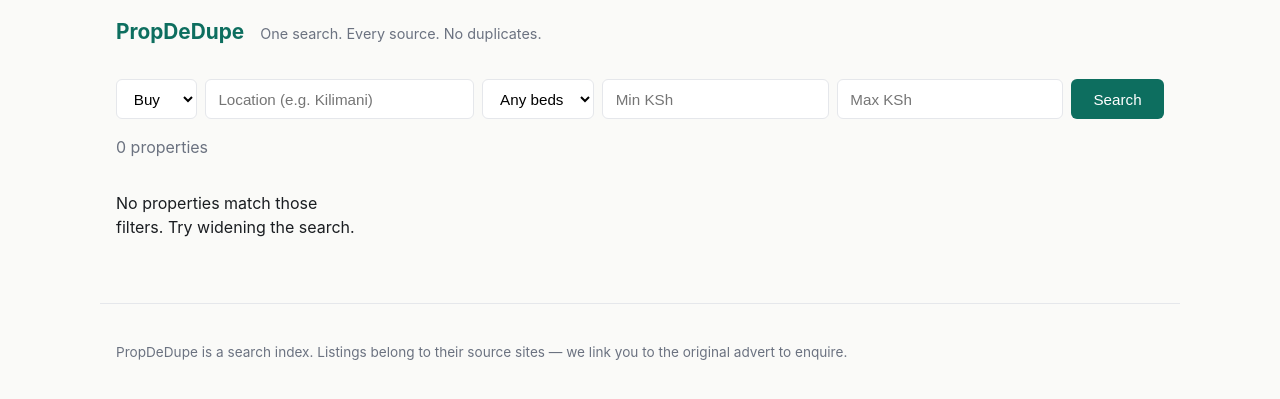
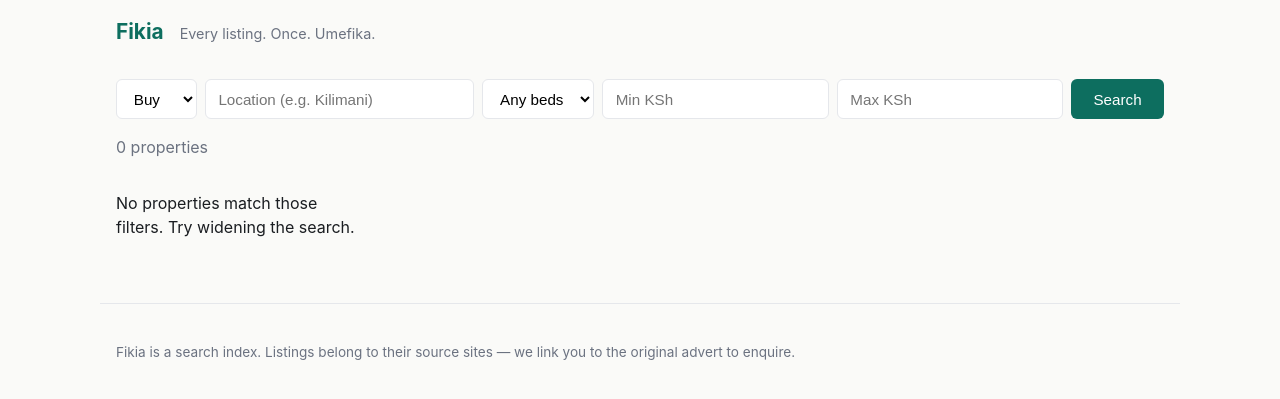
Before and after one commit to Akili-Labs254/propdedupe, a FastAPI app: page / in a window 1280 px wide. Shown: the top 399 px of the page. Run offline with FastAPI, Linux system fonts and the light colour scheme.

Commit message:
Rebrand consumer surface to Fikia

```diff
--- a/backend/web/templates/admin_review.html
+++ b/backend/web/templates/admin_review.html
@@ -1,6 +1,6 @@
 {% extends "base.html" %}
 
-{% block title %}Review queue ({{ total }}) | PropDeDupe admin{% endblock %}
+{% block title %}Review queue ({{ total }}) | Fikia admin{% endblock %}
 
 {% block head %}<meta name="robots" content="noindex">{% endblock %}
 
--- a/backend/web/templates/admin_stats.html
+++ b/backend/web/templates/admin_stats.html
@@ -1,6 +1,6 @@
 {% extends "base.html" %}
 
-{% block title %}Dedup stats | PropDeDupe admin{% endblock %}
+{% block title %}Dedup stats | Fikia admin{% endblock %}
 {% block head %}<meta name="robots" content="noindex">{% endblock %}
 
 {% block content %}
--- a/backend/web/templates/base.html
+++ b/backend/web/templates/base.html
@@ -3,15 +3,15 @@
 <head>
   <meta charset="utf-8">
   <meta name="viewport" content="width=device-width, initial-scale=1">
-  <title>{% block title %}PropDeDupe — Nairobi property search, deduplicated{% endblock %}</title>
+  <title>{% block title %}Fikia — Nairobi property search, deduplicated{% endblock %}</title>
   <meta name="description" content="{% block description %}Search every Nairobi property listing in one place — deduplicated across BuyRentKenya and Property24, with stale listings removed.{% endblock %}">
   {# Open Graph: what WhatsApp/Facebook show when a link is shared —
      core GTM infrastructure, since distribution is group shares. #}
-  <meta property="og:site_name" content="PropDeDupe">
+  <meta property="og:site_name" content="Fikia">
   <meta property="og:type" content="website">
   {% block og %}
-  <meta property="og:title" content="PropDeDupe — every Nairobi listing, once">
-  <meta property="og:description" content="One search across the property sites. Duplicates merged, expired adverts removed.">
+  <meta property="og:title" content="Fikia — every Nairobi listing, once">
+  <meta property="og:description" content="One search across the property sites. Duplicates merged, expired adverts removed. Umefika.">
   {% endblock %}
   <link rel="icon" href="/static/favicon.svg" type="image/svg+xml">
   {% block head %}{% endblock %}
@@ -19,8 +19,8 @@
 </head>
 <body>
   <header class="site-header">
-    <a class="logo" href="/">PropDeDupe</a>
-    <span class="tagline">One search. Every source. No duplicates.</span>
+    <a class="logo" href="/">Fikia</a>
+    <span class="tagline">Every listing. Once. Umefika.</span>
   </header>
 
   <main>
@@ -28,7 +28,7 @@
   </main>
 
   <footer class="site-footer">
-    <p>PropDeDupe is a search index. Listings belong to their source
+    <p>Fikia is a search index. Listings belong to their source
     sites — we link you to the original advert to enquire.</p>
   </footer>
 </body>
--- a/backend/web/templates/error.html
+++ b/backend/web/templates/error.html
@@ -1,6 +1,6 @@
 {% extends "base.html" %}
 
-{% block title %}{{ status_code }} — PropDeDupe{% endblock %}
+{% block title %}{{ status_code }} — Fikia{% endblock %}
 
 {% block content %}
 <section class="hero">
--- a/backend/web/templates/home.html
+++ b/backend/web/templates/home.html
@@ -4,7 +4,7 @@
 {% block content %}
 {% if trust %}
 <section class="hero">
-  <h1>Every Nairobi property listing. Once.</h1>
+  <h1>Every Nairobi property listing. Once. Umefika.</h1>
   <p>We index {{ "{:,}".format(trust.listings) }} live adverts across the
   major listing sites, merge the {{ "{:,}".format(trust.merged) }}
   duplicates, and drop adverts that have quietly expired — leaving
--- a/backend/web/templates/property.html
+++ b/backend/web/templates/property.html
@@ -1,11 +1,11 @@
 {% extends "base.html" %}
 
-{% block title %}{{ p.title }} — {{ p.location }} | PropDeDupe{% endblock %}
+{% block title %}{{ p.title }} — {{ p.location }} | Fikia{% endblock %}
 {% block description %}{{ p.title }} in {{ p.location }}. {{ p.price | price }}{% if p.bedrooms %}, {{ p.bedrooms }} bedrooms{% endif %}{% if p.bathrooms %}, {{ p.bathrooms | int }} bathrooms{% endif %}. Compare the original listings.{% endblock %}
 
 {% block og %}
 <meta property="og:title" content="{{ p.title }} — {{ p | price_range }}">
-<meta property="og:description" content="{{ p.location }}{% if p.bedrooms %} · {{ p.bedrooms }} bed{% endif %}{% if p.bathrooms %} · {{ p.bathrooms | int }} bath{% endif %}. Compare every listing of this property on PropDeDupe.">
+<meta property="og:description" content="{{ p.location }}{% if p.bedrooms %} · {{ p.bedrooms }} bed{% endif %}{% if p.bathrooms %} · {{ p.bathrooms | int }} bath{% endif %}. Compare every listing of this property on Fikia.">
 {% if p.image_url %}<meta property="og:image" content="{{ p.image_url }}">{% endif %}
 {% endblock %}
 
--- a/backend/web/templates/segment.html
+++ b/backend/web/templates/segment.html
@@ -4,7 +4,7 @@
 {% set page_title = ((bedrooms ~ " Bedroom " ~ cfg.plural) if bedrooms else cfg.plural) ~ " " ~ cfg.action ~ " in " ~ suburb_name %}
 {% set base_path = "/" ~ cfg.prefix ~ "/" ~ suburb ~ ("/" ~ bedrooms ~ "-bedroom" if bedrooms else "") %}
 
-{% block title %}{{ page_title }} — {{ stats.property_count }} available | PropDeDupe{% endblock %}
+{% block title %}{{ page_title }} — {{ stats.property_count }} available | Fikia{% endblock %}
 {% block description %}{{ stats.property_count }} {{ page_title | lower }}{% if stats.min_price %}, from {{ stats.min_price | price }}{% if stats.median_price %} (median {{ stats.median_price | price }}){% endif %}{% endif %}. Deduplicated across every listing site, stale adverts removed.{% endblock %}
 
 {% block head %}
--- a/backend/web/templates/suburbs.html
+++ b/backend/web/templates/suburbs.html
@@ -1,6 +1,6 @@
 {% extends "base.html" %}
 
-{% block title %}{{ cfg.plural }} {{ cfg.action }} in Nairobi by Suburb | PropDeDupe{% endblock %}
+{% block title %}{{ cfg.plural }} {{ cfg.action }} in Nairobi by Suburb | Fikia{% endblock %}
 {% block description %}Browse {{ cfg.plural | lower }} {{ cfg.action | lower }} across {{ suburbs | length }} Nairobi suburbs — every listing from every source, deduplicated, with stale adverts removed.{% endblock %}
 
 {% block head %}
```
